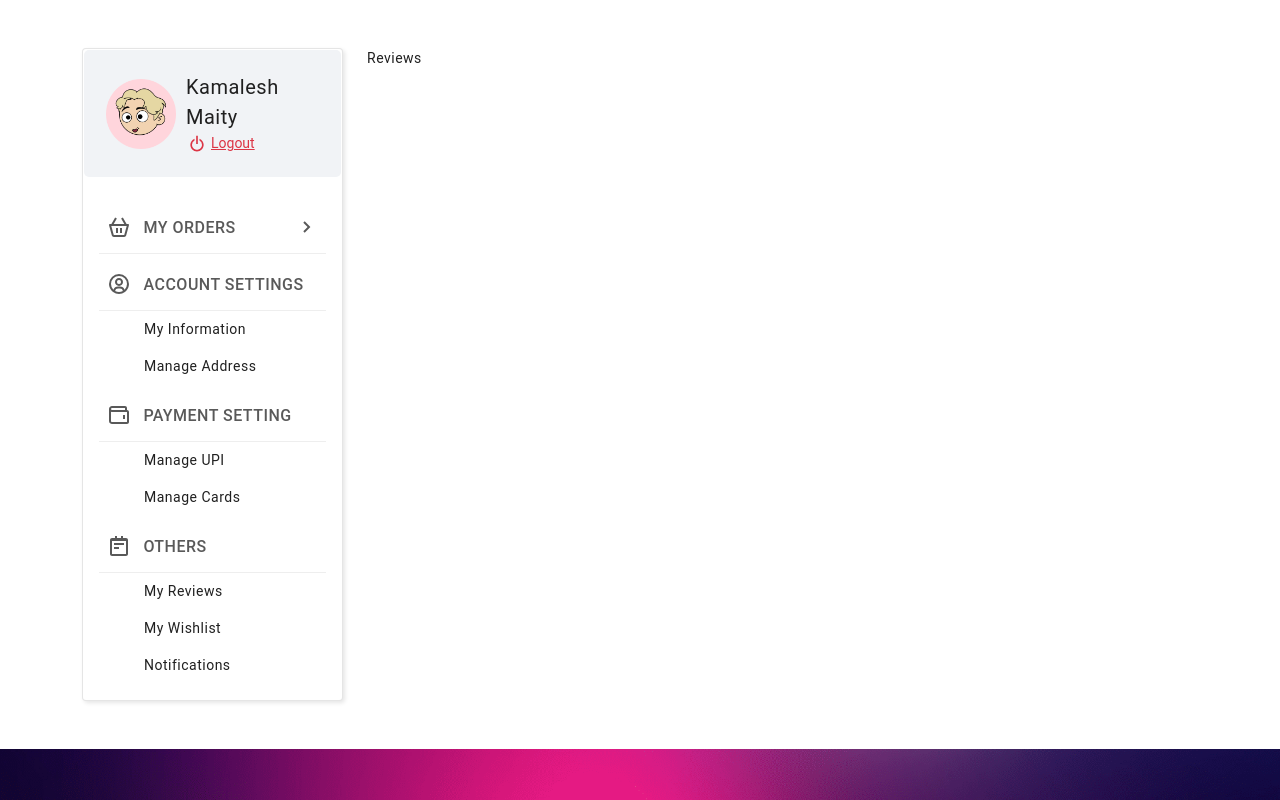
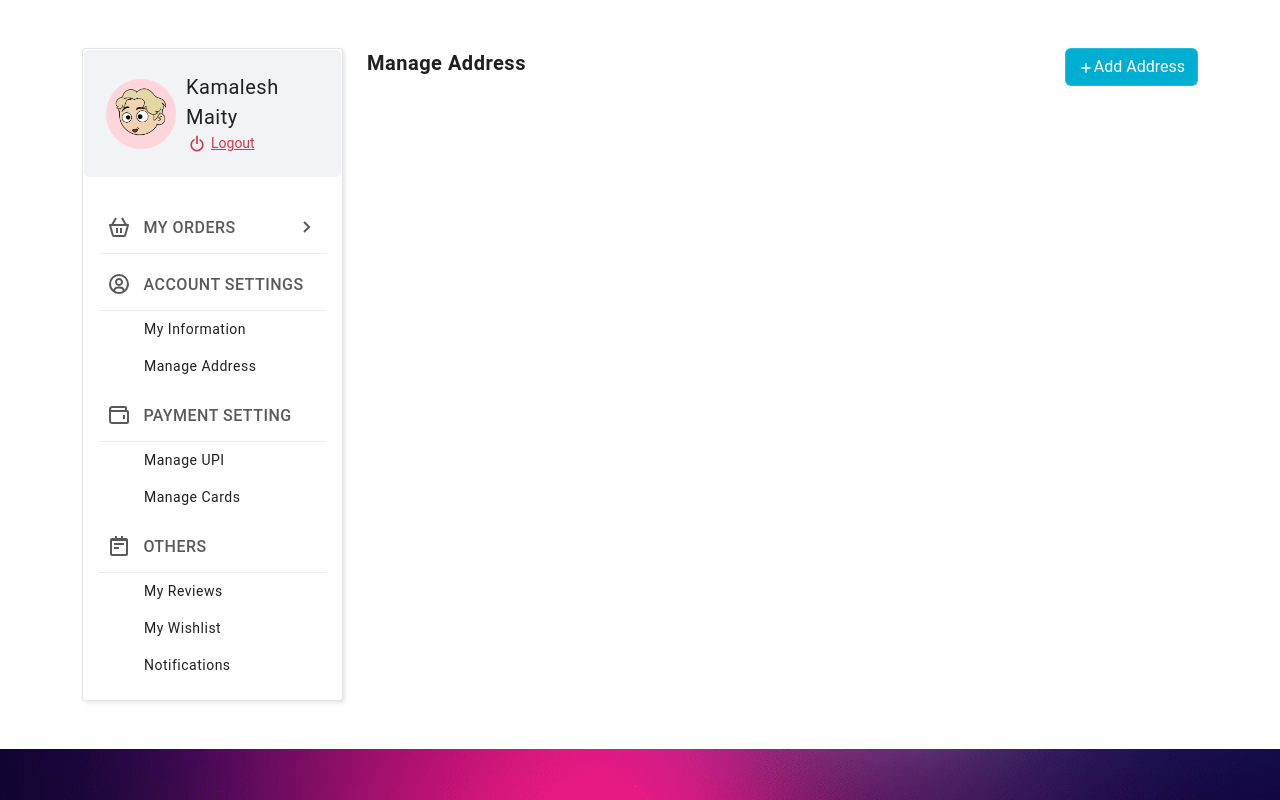
Before and after one commit to kamalesh777/e-stalls-client, a Next.js app: page /profile/others/reviews in a window 1280 px wide. Built offline with nearby package versions, Linux system fonts and the light colour scheme.

Commit message:
have to make review list

```diff
--- a/src/components/Profile/Others/Reviews.tsx
+++ b/src/components/Profile/Others/Reviews.tsx
@@ -1,8 +1,61 @@
-import React from 'react'
+import React, { useState } from 'react'
+import { Row, Col, Card } from 'react-bootstrap'
+import { BiPlus } from 'react-icons/bi'
+import { HiOutlineOfficeBuilding, HiOutlineHome } from 'react-icons/hi'
+import ExtraCardHeader from '@/common/ExtraCardHeader'
+import ReviewRating from '@/common/Modal/ReviewRating'
+
+import reviewData from "@/mock/reviews.json"
+
+interface reviewTypes {
+  _id: string
+  product_image: string
+  product_title: string
+  rating: number
+  rating_label: string
+  like: number
+  dislike: number
+  review_description: string
+}
 
 const Reviews = (): JSX.Element => {
-  console.log('Reviews')
-  return <div>Reviews</div>
+  const [openModal, setOpenModal] = useState<boolean>(false)
+  const [reviewList, setReviewList] = useState<reviewTypes[]>([])
+  return (
+    <div className="content-wrapper">
+      <ExtraCardHeader
+        title="Manage Address"
+        rightComponent={
+          <button className="btn btn-light" onClick={() => setOpenModal(true)}>
+            <BiPlus />
+            Add Address
+          </button>
+        }
+      />
+      <Row>
+        {reviewList.map(obj => (
+          <Col key={obj._id} md={6}>
+            <Card className="adress-box">
+              <Card.Body>
+                <div className={`addres-icon ${obj.default ? 'active' : ''}`}>
+                  {obj.address_type === 'office' ? (
+                    <HiOutlineOfficeBuilding className="fs-3" />
+                  ) : (
+                    <HiOutlineHome className="fs-3" />
+                  )}
+                </div>
+
+                <h4 className="fs-6">{obj.name}</h4>
+                <p className="fs-7 mb-0">{obj.address}</p>
+                {individualDropdown(obj)}
+              </Card.Body>
+            </Card>
+          </Col>
+        ))}
+      </Row>
+      <ReviewRating {...{ openModal, setOpenModal }} />
+    </div>
+  )
 }
 
 export default Reviews
```
